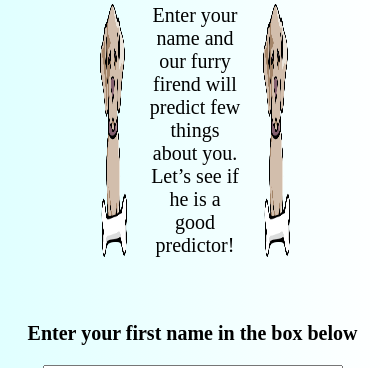
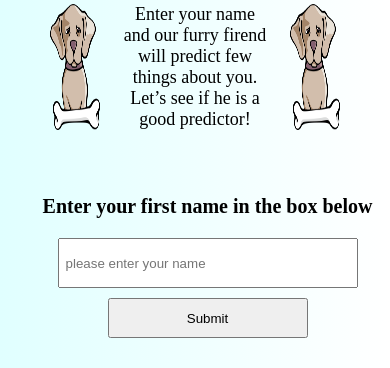
Before and after one commit to noormesslmani/prediction-website, a plain HTML site: page index.html in a window 390 px wide. Shown: the part 111-479 px from the top of the page. Drawn offline with Linux system fonts and the light colour scheme; no server answers.

Commit message:
Improved responsiveness through media query

```diff
--- a/assets/styles.css
+++ b/assets/styles.css
@@ -90,3 +90,25 @@
     font-family:Impact, Haettenschweiler, 'Arial Narrow Bold', sans-serif;
     margin: 5px;
   }
+
+  @media only screen and (max-width: 800px){
+    .dogicon-left{
+      width:50px;
+      margin-right: 20px;
+      margin-left: 50px;
+    }
+    .dogicon-right{
+      width:50px;
+      margin-right: 50px;
+      margin-left: 20px;
+    }
+    .introduction-text{
+      font-size:18px;
+    }
+    .dog{
+      max-width: 70vw;
+    }
+    .input{
+      margin-right: 0px;
+    }
+  }
```
